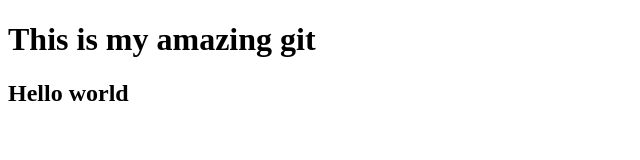
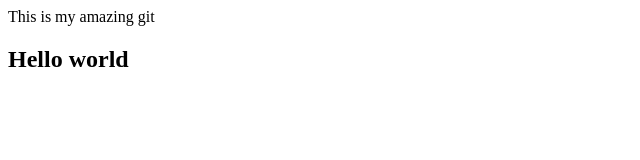
Before and after one commit to ahmedahashim/tutorial, a plain HTML site: page index.html in a window 1280 px wide. Shown: the whole page, without its empty margins (0-640 px from the left). Drawn offline with Linux system fonts and the light colour scheme.

Commit message:
update sample

```diff
--- a/index.html
+++ b/index.html
@@ -5,7 +5,7 @@
     <title>git tutorial</title>
   </head>
   <body>
-<h1>This is my amazing git</h1>
+This is my amazing git
 <section>
 <h2>Hello world</h2>
 
```
